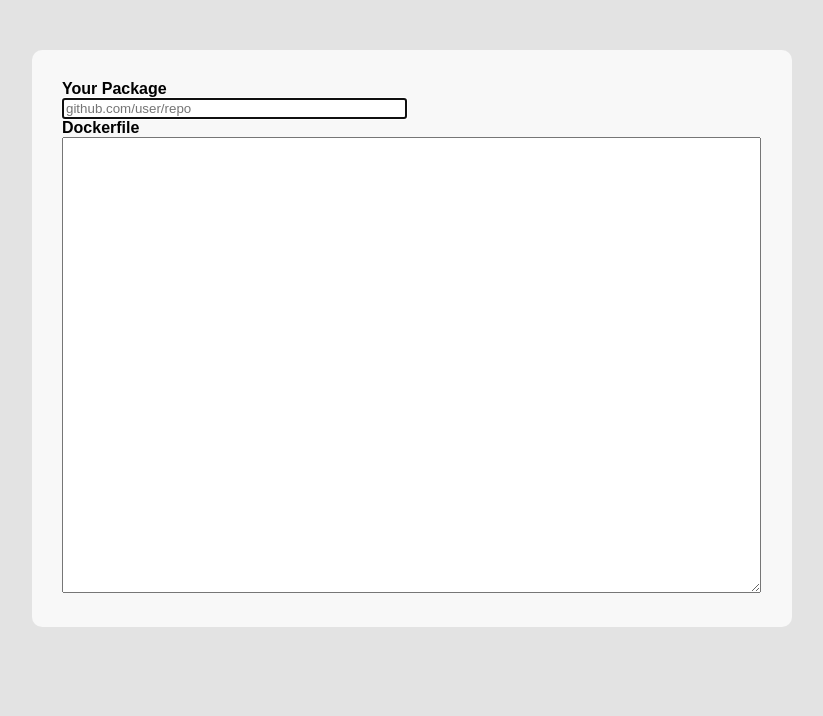
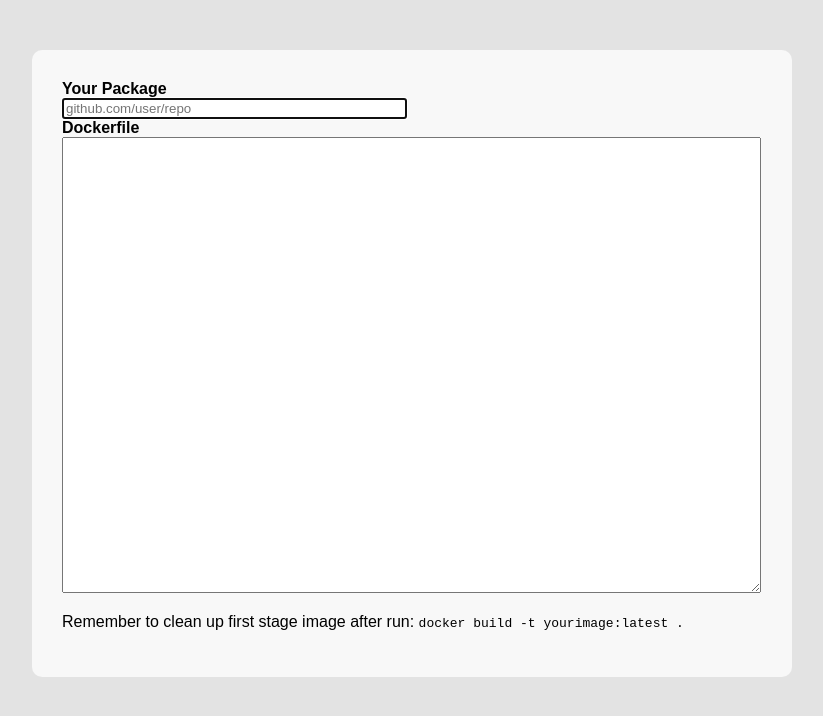
Before and after one commit to claudiobastos/claudiobastos.github.io, a plain HTML site: page go_dockerfile_builder.html in a window 1280 px wide. Shown: the whole page, without its empty margins (228-1051 px from the left). Drawn offline with nearby package versions, Linux system fonts and the light colour scheme.

Commit message:
reminder

```diff
--- a/go_dockerfile_builder.html
+++ b/go_dockerfile_builder.html
@@ -69,6 +69,7 @@
       <label for="package">Your Package</label><input name="package" value="" placeholder="github.com/user/repo" size="40" />
       <label for="dockerfile">Dockerfile</label>
       <textarea name="dockerfile" rows="30" cols="100"></textarea>
+      <p>Remember to clean up first stage image after run: <code>docker build -t yourimage:latest .</code></p>
     </div>
   </body>
 </html>
```
